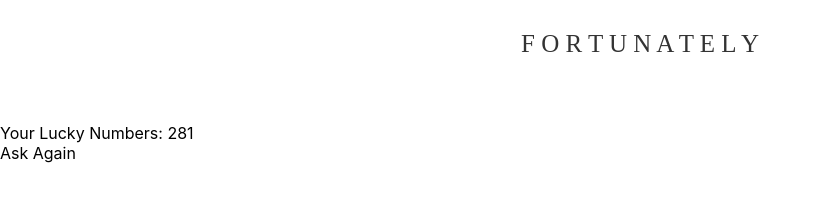
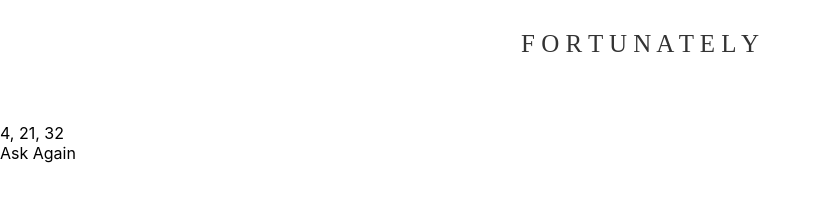
Before and after one commit to anna-schneider/Furtunately, a React (Create React App) app: page /results in a window 1280 px wide. Shown: the top 213 px of the page, without its empty margins (0-820 px from the left). Built offline with nearby package versions, Linux system fonts and the light colour scheme; no server answers; a web font is replaced by a local one.

Commit message:
Lucky numbers comma separated, no repeating numbers

```diff
--- a/src/CreateQuestion.js
+++ b/src/CreateQuestion.js
@@ -2,8 +2,8 @@ import React, { useState } from "react"
 import Axios from "axios"
 
 function CreateQuestion(props) {
-	const [area, updateArea] = useState("")
-	const [text, updateText] = useState("")
+	const [newArea, updateNewArea] = useState("")
+	const [newText, updateNewText] = useState("")
 
 	const handleSubmit = async (e) => {
 		e.preventDefault()
@@ -11,8 +11,8 @@ function CreateQuestion(props) {
 			"https://api.airtable.com/v0/appBngxxdOcilCD4C/Table%201",
 			{
 				fields: {
-					area: area,
-					text: text,
+					area: newArea,
+					text: newText,
 				},
 			},
 			{
@@ -21,21 +21,21 @@ function CreateQuestion(props) {
 				},
 			}
 		)
-		updateArea(" ")
-		updateText(" ")
+		updateNewArea(" ")
+		updateNewText(" ")
 		props.updateFetchQuestions(!props.updateFetchQuestions)
 	}
 
 	return (
-		<form>
-			<label htmlFor="Text"></label>
+		<form onSubmit={handleSubmit}>
+			<label htmlFor="new-question"></label>
 			<textarea
 				name=""
 				id="text"
 				cols="15"
 				rows="5"
-				onChange={(e) => updateText(e.target.value)}
-				value={text}
+				onChange={(e) => updateNewArea(e.target.value)}
+				value={newArea}
 			></textarea>
 			<input type="submit" value="Ask Your Own Question" />
 		</form>
--- a/src/LuckyNumbers.js
+++ b/src/LuckyNumbers.js
@@ -1,10 +1,16 @@
 import React from "react"
 
-const LuckyNumbers = (props) => {
-	// let LuckyNumbers = randomNumbers
+const LuckyNumbers = () => {
+	const randomNumbers = (min, max) => {
+		let n = []
+		for (let i = 0; i < 3; i++) {
+			n.push(Math.floor(Math.random() * max) + min)
+		}
+		return n.sort((a, b) => a - b).join(", ")
+	}
+	// const randomNumbers = Math.random().toString().substr(2, 3)
 
-	const randomNumbers = Math.random().toString().substr(2, 3)
-	return <div>Your Lucky Numbers: {randomNumbers}</div>
+	return <div>{randomNumbers(1, 50)}</div>
 }
 
 export default LuckyNumbers
```
